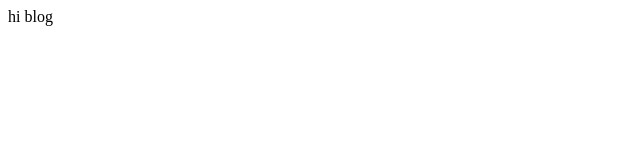
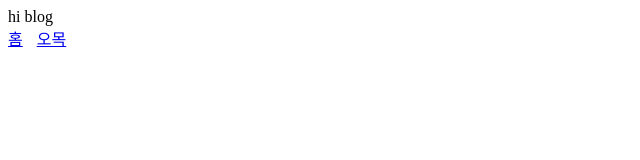
Before and after one commit to kimds3719/kimds3719.github.io, a plain HTML site: page docs/index.html in a window 1280 px wide. Shown: the full height of the page, 0-640 px from the left. Drawn offline with nearby package versions, Linux system fonts and the light colour scheme.

Commit message:
Update index.html

```diff
--- a/docs/index.html
+++ b/docs/index.html
@@ -7,6 +7,8 @@
 	</head>
 	<body>
 		<div>hi blog</div>
+		<a href='/'>홈</a>
+		<a href='/omok.html' style='margin-left:10px;'>오목</a>
 		<script src="https://code.jquery.com/jquery-3.7.1.min.js" integrity="sha256-/JqT3SQfawRcv/BIHPThkBvs0OEvtFFmqPF/lYI/Cxo=" crossorigin="anonymous"></script>
 		<script>
 
```
